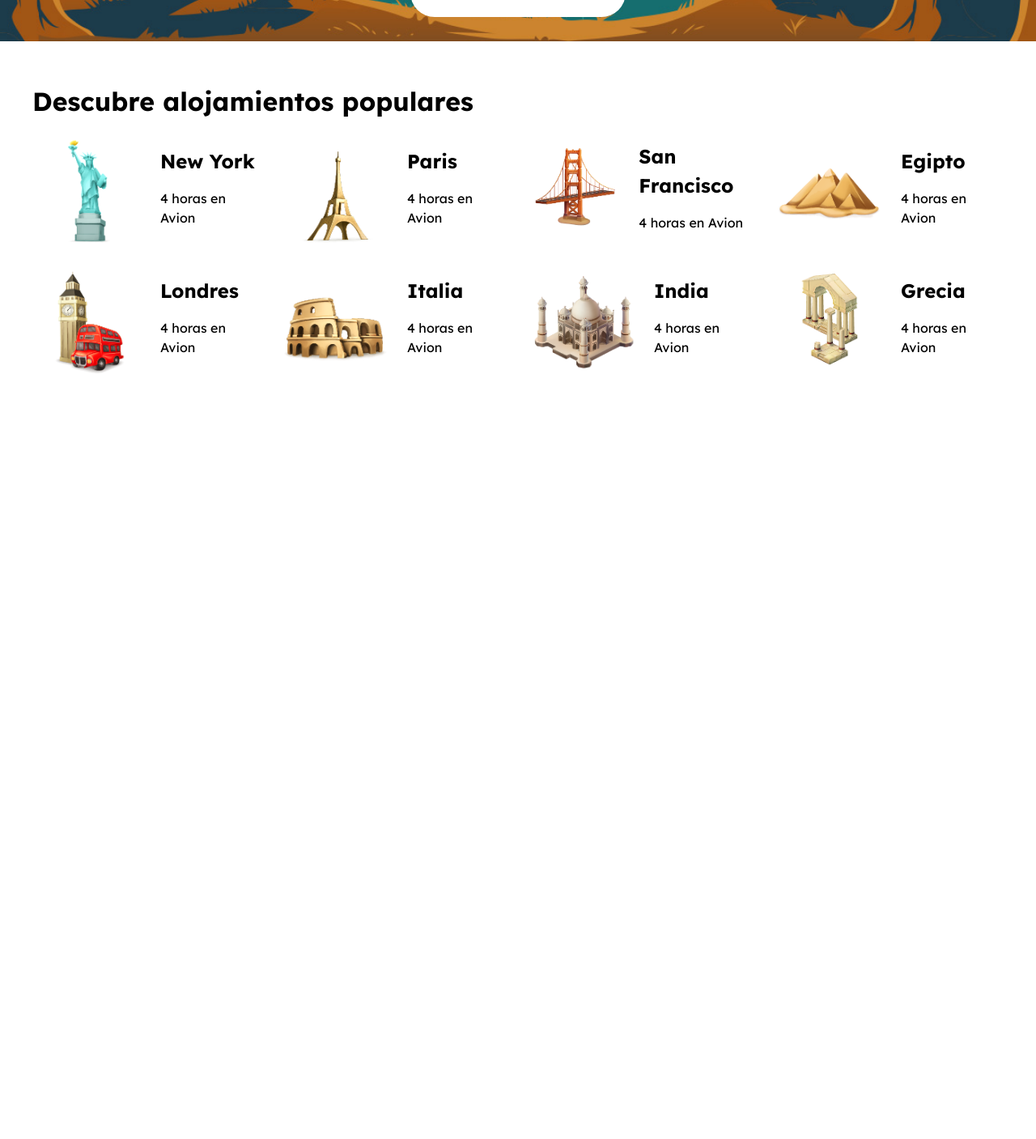
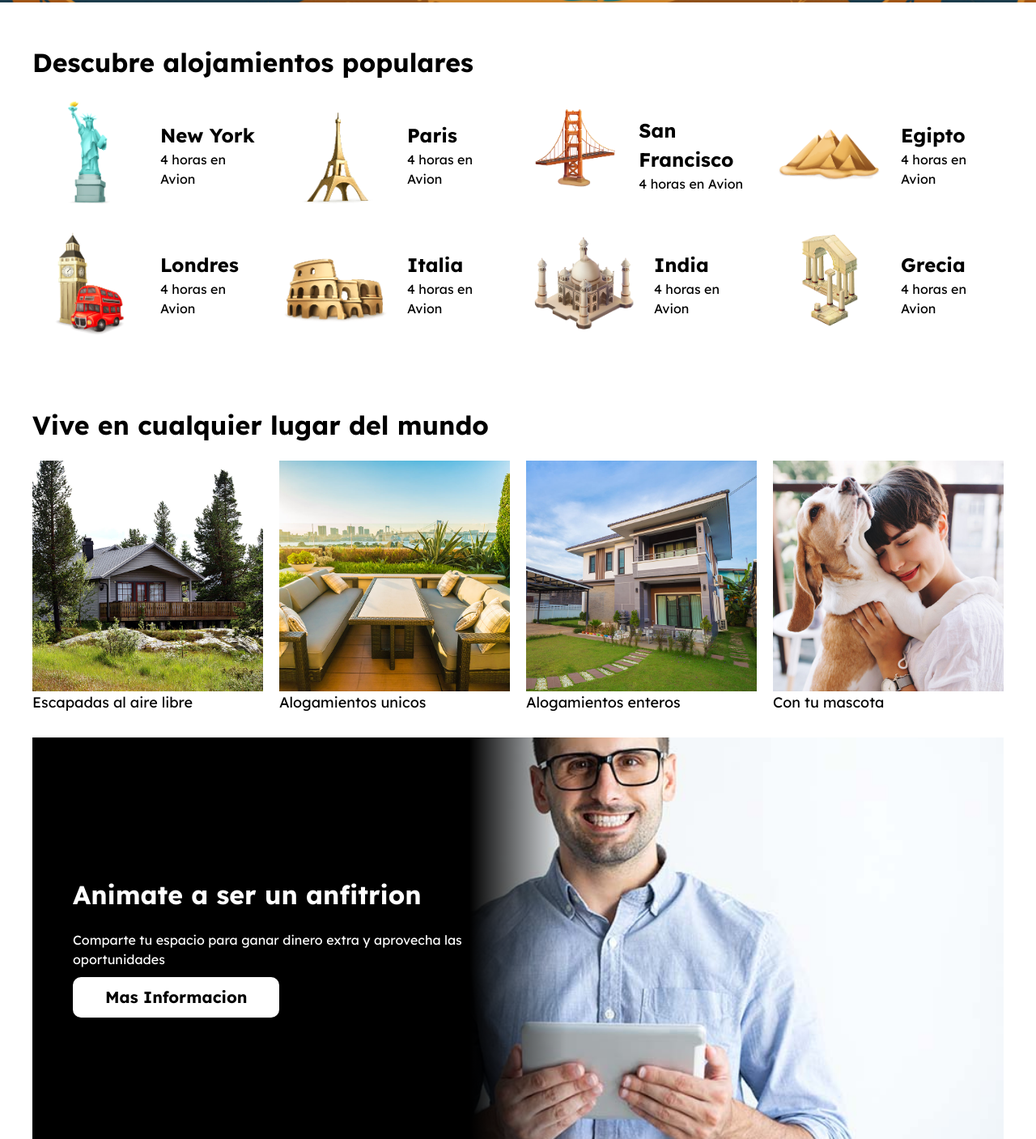
Before and after one commit to yornipaz/Airbnb, a website: page index.html in a window 1280 px wide. Shown: the part 596-2003 px from the top of the page at 81% size. Before the commit the page ends 1095 px from the top, so only its background shows below. Drawn offline with nearby package versions, Linux system fonts and the light colour scheme; files that its build step writes are made by us from their sources; files whose address does not match are found by name.

Commit message:
Feat(home):Add host and place sections to home page

```diff
--- a/index.html
+++ b/index.html
@@ -45,7 +45,7 @@
 
     </header>
 
-    <div class="destiny container section">
+    <section class="destiny container section">
         <h2 class="destiny__title">Descubre alojamientos populares</h2>
         <ul class="destiny__list">
             <li class="fate">
@@ -108,7 +108,35 @@
 
 
         </ul>
-    </div>
+    </section>
+    <section class="places section container">
+        <h2 class="places__title">Vive en cualquier lugar del mundo</h2>
+        <div class="places__content">
+            <div class="place"><img src="dist/img/vive_1.jpg" alt="vive 1">
+                <p class="place__name">Escapadas al aire libre</p>
+            </div>
+            <div class="place"><img src="dist/img/vive_2.jpg" alt="vive 1">
+                <p class="place__name">Alogamientos unicos</p>
+            </div>
+            <div class="place"><img src="dist/img/vive_3.jpg" alt="vive 1">
+                <p class="place__name">Alogamientos enteros</p>
+            </div>
+            <div class="place"><img src="dist/img/vive_4.jpg" alt="vive 1">
+                <p class="place__name">Con tu mascota</p>
+            </div>
+
+        </div>
+    </section>
+    <section class="host container section">
+        <div class="host__content">
+            <h2 class="host__title">
+                Animate a ser un anfitrion
+            </h2>
+            <p class="host__text">Comparte tu espacio para ganar dinero extra y aprovecha las oportunidades</p>
+            <a href="" class="button__host">Mas Informacion</a>
+        </div>
+
+    </section>
 
     <footer class="footer">
 
--- a/src/scss/abstract/_mixin.scss
+++ b/src/scss/abstract/_mixin.scss
@@ -104,8 +104,8 @@
 }
 
 @mixin screen($type) {
-  @if $type=='smartphones' {
-    @media (min-width: v.$screen-smartphones) {
+  @if $type=='phones' {
+    @media (min-width: v.$screen-phones) {
       @content;
     }
   }
@@ -158,7 +158,6 @@
 
 @mixin headingBorder($color, $lineColor) {
 
-
   display: inline-block;
   margin-top: 5rem;
   color: $color;
@@ -187,3 +186,19 @@
   background-position: center 2rem;
   background-size: 10rem;
 }
+/// create scroll view horizontally
+/// @author Felipe Bonilla
+/// @group GUATIC
+/// @example scss
+///  @include mixin.scrollHorizontal;
+///
+///
+
+@mixin scrollHorizontal {
+  overflow-x: scroll;
+  overflow-y: hidden;
+  scroll-snap-type: x mandatory;
+  > *{
+    scroll-snap-align: center;
+  }
+}
--- a/src/scss/abstract/_variable.scss
+++ b/src/scss/abstract/_variable.scss
@@ -10,7 +10,7 @@ $font-primary:  'Lexend', sans-serif;
 
 // media queries
 //  smartphones
-$screen-smartphones: 480px;
+$screen-phones: 480px;
 
 //  tablets
 $screen-table: 768px;
--- a/src/scss/bases/_typography.scss
+++ b/src/scss/bases/_typography.scss
@@ -27,6 +27,9 @@ h3 {
     font-size: 2.8rem;
 }
 
+p{
+    margin-block: 0;
+}
 [class$="title"] {
     margin: 2rem 0;
 }
--- a/src/scss/components/_button.scss
+++ b/src/scss/components/_button.scss
@@ -22,4 +22,10 @@
         @include m.button( v.$white,v.$primary);
 
     }
+    &__host{
+        @include m.button( v.$white,v.$black);
+        border-radius: 1rem;
+        padding-top:1rem ;
+        padding-bottom:1rem ;
+    }
 }
--- /dev/null
+++ b/src/scss/ui/_host.scss
@@ -0,0 +1,47 @@
+@use 'abstract/mixin'as m;
+@use 'abstract/variable'as v;
+
+.host {
+    display: grid;
+    grid-template-rows: repeat(2, 1fr);
+    row-gap: 15rem;
+    padding: 5rem;
+    background-image: linear-gradient(to bottom, v.$black 0%, v.$black 50%, transparent 50%), url('../img/anfitrion.jpg');
+    background-size: 100% 50rem;
+    background-repeat: no-repeat;
+    background-position: center, center bottom;
+    color: v.$white;
+
+    @include m.screen('phones') {
+        background-size: 100% 70rem;
+        background-position: center, center 200%;
+    }
+
+    @include m.screen('table') {
+        grid-template-rows: unset;
+        background-image: linear-gradient(to right, v.$black 0%, v.$black 45%, transparent 55%), url('../img/anfitrion.jpg');
+        background-size: 100% auto;
+        background-position: center, 70% 30%;
+        padding: 15rem 5rem;
+
+    }
+
+    @include m.screen('desktop') {
+
+        background-position: center, right center;
+
+
+    }
+
+    &__content {
+        @include m.screen('table') {
+            max-width: 50%;
+        }
+    }
+
+    &__text {
+
+    }
+
+
+}
--- /dev/null
+++ b/src/scss/ui/_place.scss
@@ -0,0 +1,12 @@
+@use 'abstract/mixin'as m;
+@use 'abstract/variable'as v;
+
+.place {
+    &__img {
+        border-radius: 1rem;
+    }
+
+    &__name {
+        font-size: 1.8rem;
+    }
+}
--- /dev/null
+++ b/src/scss/ui/_places.scss
@@ -0,0 +1,21 @@
+@use 'abstract/mixin'as m;
+@use 'abstract/variable'as v;
+
+.places {
+    &__content{
+        display: grid;
+        grid-template-columns: repeat(4,30rem);
+        column-gap: 1rem;
+        @include m.scrollHorizontal;
+
+
+        @include m.screen('table') {
+            @include m.grid(2,2rem );
+        }
+
+        @include m.screen('desktop') {
+            @include m.grid(4,2rem );
+        }
+    }
+
+}
--- a/src/scss/ui/index.scss
+++ b/src/scss/ui/index.scss
@@ -1,3 +1,6 @@
 @forward 'stick';
 @forward 'destiny';
 @forward 'fate';
+@forward 'places';
+@forward 'place';
+@forward 'host';
```
